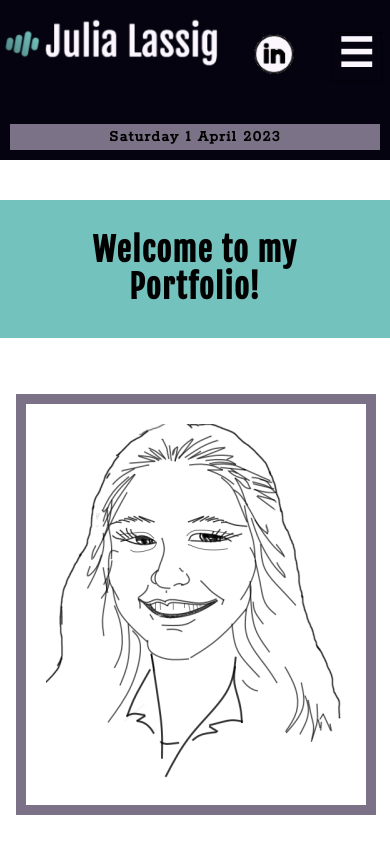
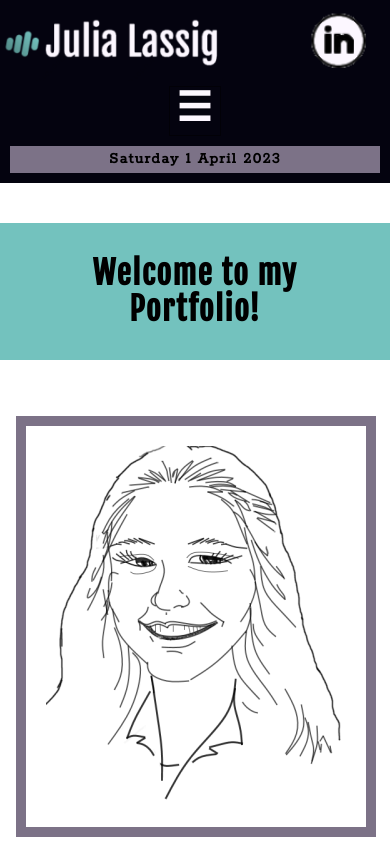
Before and after one commit to jlassig/jlassig, a plain HTML site: page index.html in a window 390 px wide. Shown: the top 844 px of the page. Drawn offline with nearby package versions, Linux system fonts and the light colour scheme.

Commit message:
fixed hamburgerBtn on mobile

```diff
--- a/index.html
+++ b/index.html
@@ -38,8 +38,7 @@
                 src="images/name-small.png"
                 alt="Julia Lassig logo"
                 width="225"
-                height="81" />
-                 </picture
+                height="81" /> </picture
           ></a>
         </div>
 
@@ -48,14 +47,13 @@
             <img
               class="social-logo"
               src="images/linkedin.png"
-              alt="fb icon"
-              width="64"
-              ,
-              height="64" />
+              alt="linkedin icon"
+              width="55"
+              height="55" />
           </a>
         </div>
         <!-- HAMBURGER ICON:  &#9776; -->
-        <div>
+        <div class="hamburgerBtn">
           <button id="hamburgerBtn"><span>&#9776;</span><span>X</span></button>
         </div>
         <nav>
--- a/styles/base.css
+++ b/styles/base.css
@@ -19,7 +19,6 @@
   font-family: var(--paragraph-font);
   font-weight: bold;
   letter-spacing: 0.09rem;
-
 }
 
 h1,
@@ -36,11 +35,11 @@ h2 {
 .header-grid {
   background-color: var(--nav-background-color);
   display: grid;
-  grid-template-columns: 1fr 3fr 1fr;
+  grid-template-columns: repeat(3 1fr);
 }
 
 nav {
-  grid-column: 1/4;
+      grid-column: 1/4;
   text-align: center;
 }
 
@@ -68,12 +67,15 @@ nav ul {
 }
 
 #hamburgerBtn {
-  margin: 2rem 2vw;
   background: transparent;
   border: 1px solid RGBA(0, 0, 0, 0.5);
   font-size: 2.5rem;
   color: var(--secondary-color);
-  grid-column: 3/4;
+
+}
+.hamburgerBtn{
+  grid-column: 1/4;
+  justify-self: center;
 }
 
 nav ul {
@@ -108,14 +110,21 @@ nav ul.open {
 }
 
 .social-logo {
-  border-radius: 30px;
-  width: 40px;
+
+  width: 55px;
   padding: 0.5em;
   height: auto;
 }
 .social {
+  grid-column: 3/4;
   place-self: center;
 }
+.header-img-div{
+  grid-column: 1/3;
+    /* place-self: center; */
+}
+
+
 
 .basic-grid h1,
 .home-grid h1 {
--- a/styles/medium.css
+++ b/styles/medium.css
@@ -3,6 +3,10 @@
   footer,
   main {
     margin: 1em;
+  }
+
+  .header-grid {
+    grid-template-columns: 1fr 3fr 1fr;
   }
   #hamburgerBtn {
     display: none;
@@ -36,9 +40,7 @@
   }
 
   .header-img-div {
-    grid-row: 1/4;
-    display: flex;
-    justify-content: center;
+    grid-column: 1/2;
   }
 
   .header-img-div img {
```
Also changed, not shown: csharp.html (+1 -1 lines), javascript.html (+1 -1 lines), python.html (+1 -1 lines), webdesign.html (+1 -1 lines).
